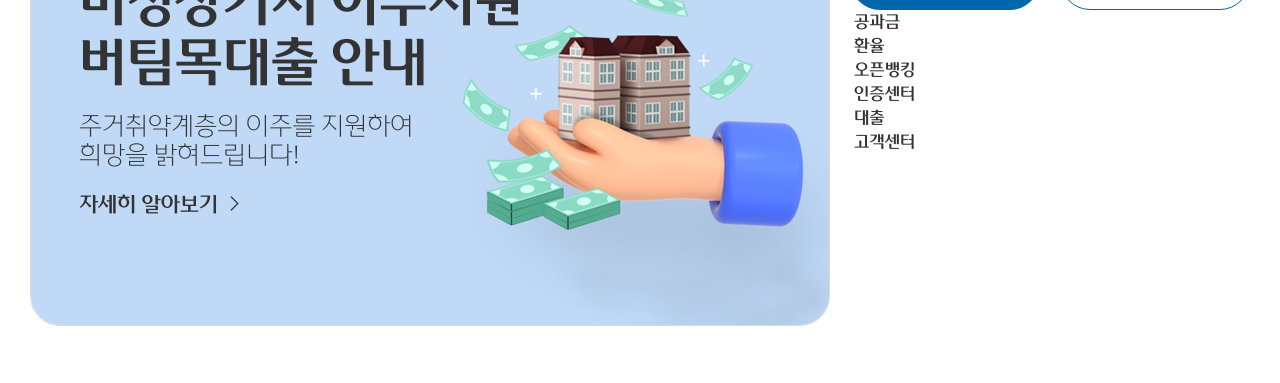
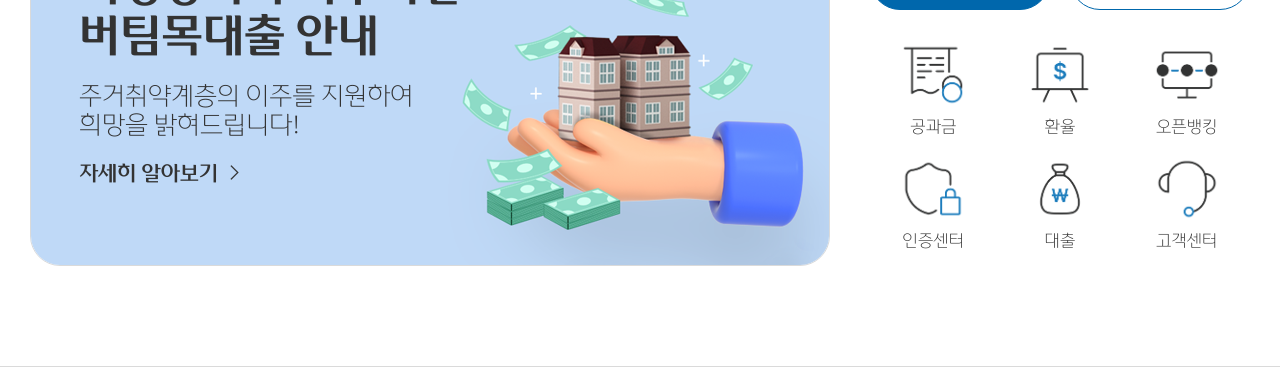
Before and after one commit to jvv00/WooriBank, a plain HTML site: page index.html in a window 1280 px wide. Shown: the part 264-647 px from the top of the page. Drawn offline with nearby package versions, Linux system fonts and the light colour scheme; files that its build step writes are made by us from their sources; a web font is replaced by a local one.

Commit message:
main top 완료

```diff
--- a/assets/scss/_main.scss
+++ b/assets/scss/_main.scss
@@ -7,12 +7,11 @@
     padding: 30px 0 100px 0;
     .main_top {
       width: 100%;
-      height: 460px;
       display: flex;
       .main_slide {
         .swiper {
           width: 800px;
-          height: 460px;
+          height: 400px;
           border-radius: 30px;
           border: 1px solid $gray-300;
           .swiper-slide {
@@ -21,7 +20,7 @@
               top: 23%;
               left: 6%;
               strong {
-                font-size: 50px;
+                font-size: 43px;
                 line-height: 1.2;
                 font-family: "WooridaumB";
               }
@@ -95,13 +94,13 @@
           display: flex;
           .big1,
           .big2 {
-            width: 190px;
+            width: 180px;
             height: 144px;
             background-color: $primary-400;
             border: 1px solid $primary-400;
             border-radius: 30px;
             font-family: "WooridaumB";
-            font-size: 30px;
+            font-size: 25px;
             display: flex;
             flex-direction: column;
             justify-content: flex-end;
@@ -129,6 +128,35 @@
             }
           }
         }
+        .main_btn_small {
+          position: absolute;
+          right: 0;
+          padding: 30px 0;
+          ul {
+            list-style: none;
+            padding: 0;
+            margin: 0;
+            display: flex;
+            flex-wrap: wrap;
+            li {
+              width: calc(33.333% - 20px);
+              margin: 0 10px;
+              text-align: center;
+              a {
+                display: flex;
+                flex-direction: column;
+                align-items: center;
+                text-decoration: none;
+                margin-bottom: 15px;
+                font-family: "WooridaumL";
+                img {
+                  width: 70px;
+                  margin-bottom: 5px;
+                }
+              }
+            }
+          }
+        }
       }
     }
   }
--- a/index.html
+++ b/index.html
@@ -290,37 +290,37 @@
                 <ul>
                   <li class="small1">
                     <a href="#">
-                      <img src="" alt="" />
+                      <img src="./images/main/smallbtn01.png" alt="공과금" />
                       공과금
                     </a>
                   </li>
                   <li class="small2">
                     <a href="#">
-                      <img src="" alt="" />
+                      <img src="./images/main/smallbtn02.png" alt="환율" />
                       환율
                     </a>
                   </li>
                   <li class="small3">
                     <a href="#">
-                      <img src="" alt="" />
+                      <img src="./images/main/smallbtn03.png" alt="오픈뱅킹" />
                       오픈뱅킹
                     </a>
                   </li>
                   <li class="small4">
                     <a href="#">
-                      <img src="" alt="" />
+                      <img src="./images/main/smallbtn04.png" alt="인증센터" />
                       인증센터
                     </a>
                   </li>
                   <li class="small5">
                     <a href="#">
-                      <img src="" alt="" />
+                      <img src="./images/main/smallbtn05.png" alt="대출" />
                       대출
                     </a>
                   </li>
                   <li class="small6">
                     <a href="#">
-                      <img src="" alt="" />
+                      <img src="./images/main/smallbtn06.png" alt="고객센터" />
                       고객센터
                     </a>
                   </li>
```
Also changed, not shown: images/main/smallbtn01.png (added), images/main/smallbtn02.png (added), images/main/smallbtn03.png (added), images/main/smallbtn04.png (added), images/main/smallbtn05.png (added), images/main/smallbtn06.png (added).
